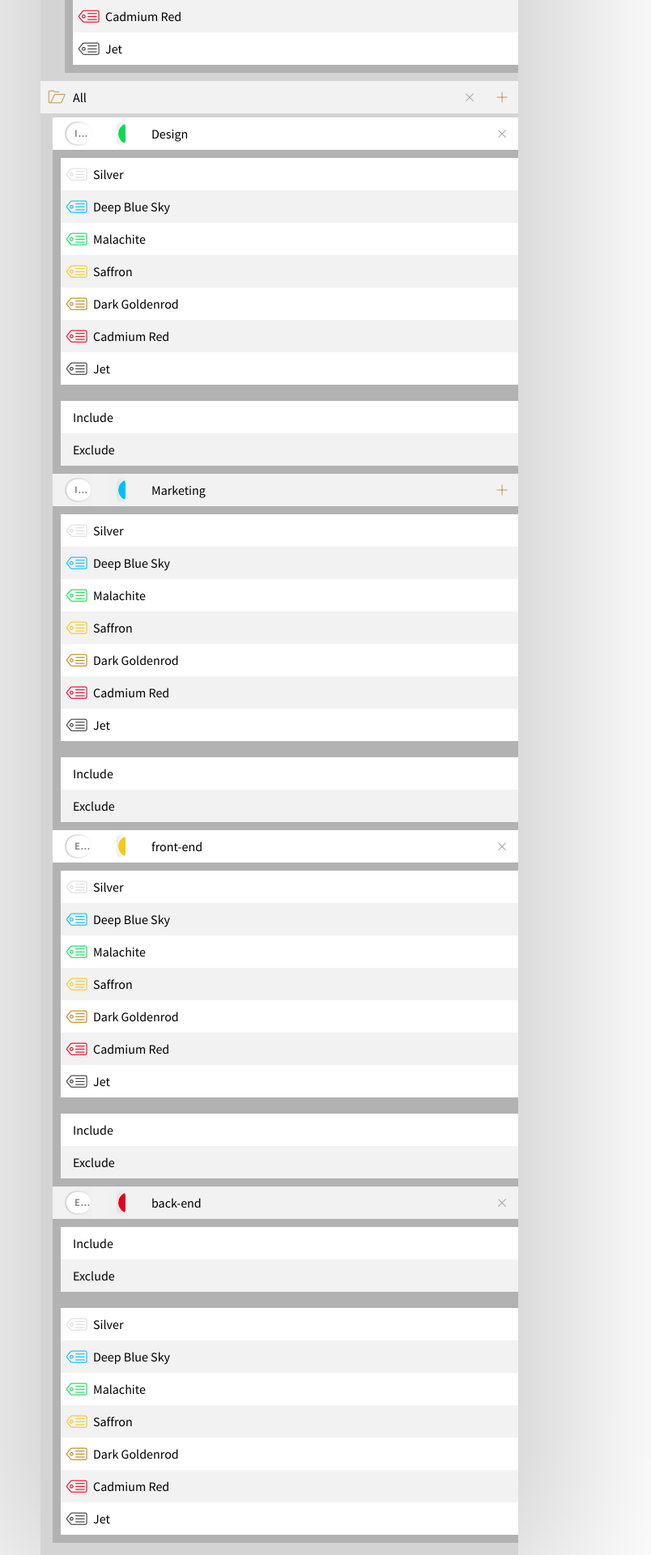
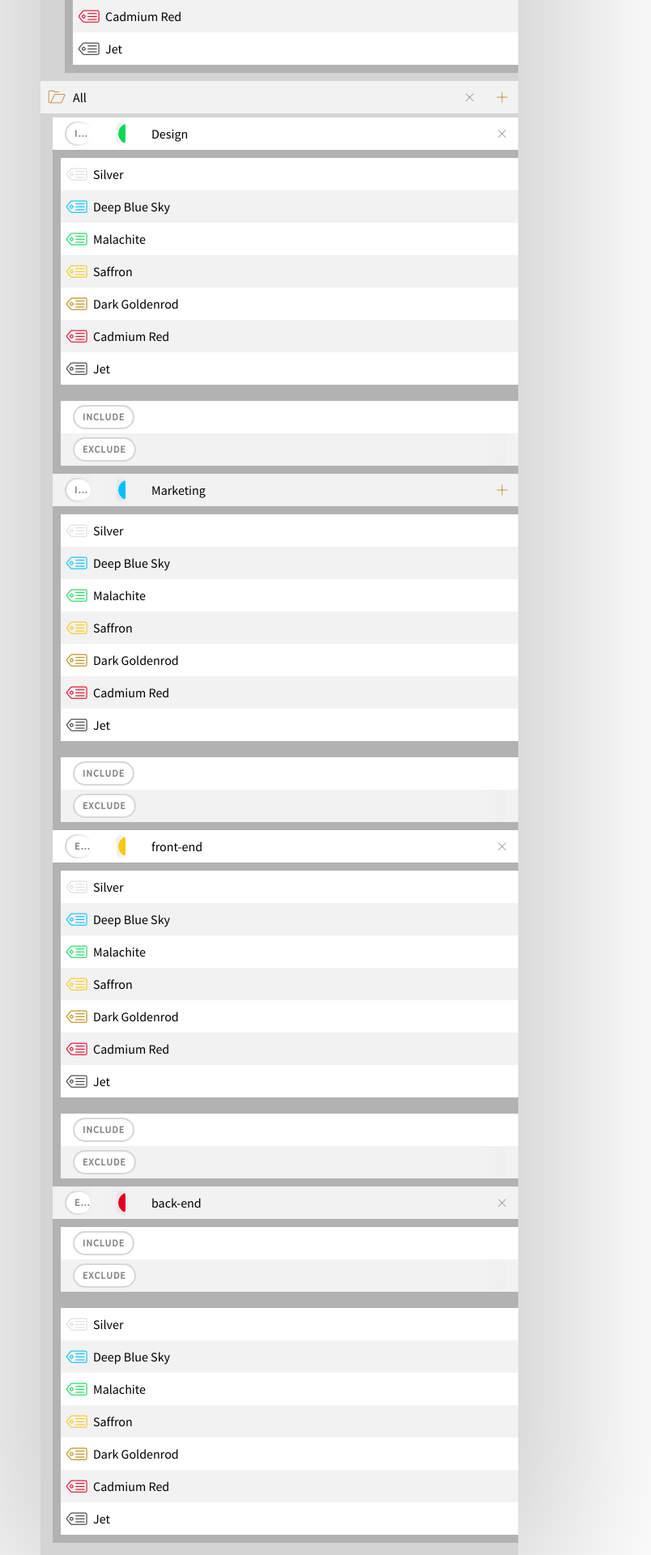
Before and after one commit to lordblendi/tracker-mockup, a Jekyll site: the page built from pages/filter.html, in a window 1280 px wide. Shown: the part 1120-3040 px from the top of the page at 81% size, without its empty margins (0-804 px from the left). Built offline with Jekyll 4.4.1, drawn with Linux system fonts in a browser that asks for light colours; nearby versions of some CDN libraries; comment, search, counter and statistics services are not loaded.

Commit message:
Filter: incl/excl sublist design

```diff
--- a/_includes/blocks/ms-tags-filter-sublist.html
+++ b/_includes/blocks/ms-tags-filter-sublist.html
@@ -4,14 +4,34 @@
       <ul class="itemBoxTable__bodyRow">
         <li class="itemBoxTable__bodyCell" style="flex-grow: 1;" data-flex="1">
           <div class="itemBoxTable__bodyCellInner JS_itemBoxTable__bodyCellInner--inclExcl" data-filter="Include">
-            Include
+            <div class="pmx-field">
+              <div class="pmx-field__inner">
+                <div class="pmx-selector pmx-selector--expanded pmx-selector--readonly">
+                  <div class="pmx-selector__item">
+                    <div class="pmx-selector__block">
+                      <span class="pmx-selector__blockPart pmx-selector__blockPart--label">Include</span>
+                    </div>
+                  </div>
+                </div>
+              </div>
+            </div>
           </div>
         </li>
       </ul>
       <ul class="itemBoxTable__bodyRow">
         <li class="itemBoxTable__bodyCell" style="flex-grow: 1;" data-flex="1">
           <div class="itemBoxTable__bodyCellInner JS_itemBoxTable__bodyCellInner--inclExcl" data-filter="Exclude">
-            Exclude
+            <div class="pmx-field">
+              <div class="pmx-field__inner">
+                <div class="pmx-selector pmx-selector--expanded pmx-selector--readonly">
+                  <div class="pmx-selector__item">
+                    <div class="pmx-selector__block">
+                      <span class="pmx-selector__blockPart pmx-selector__blockPart--label">Exclude</span>
+                    </div>
+                  </div>
+                </div>
+              </div>
+            </div>
           </div>
         </li>
       </ul>
```
